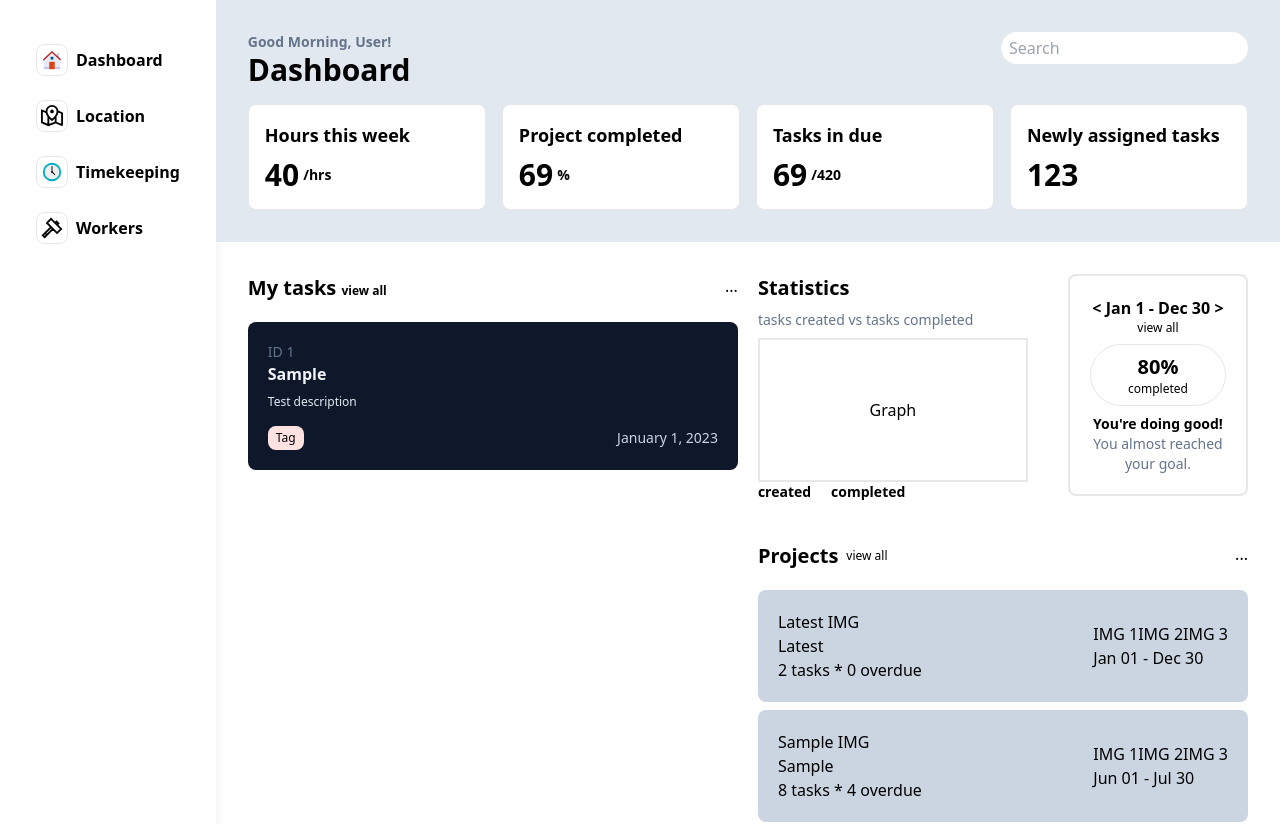
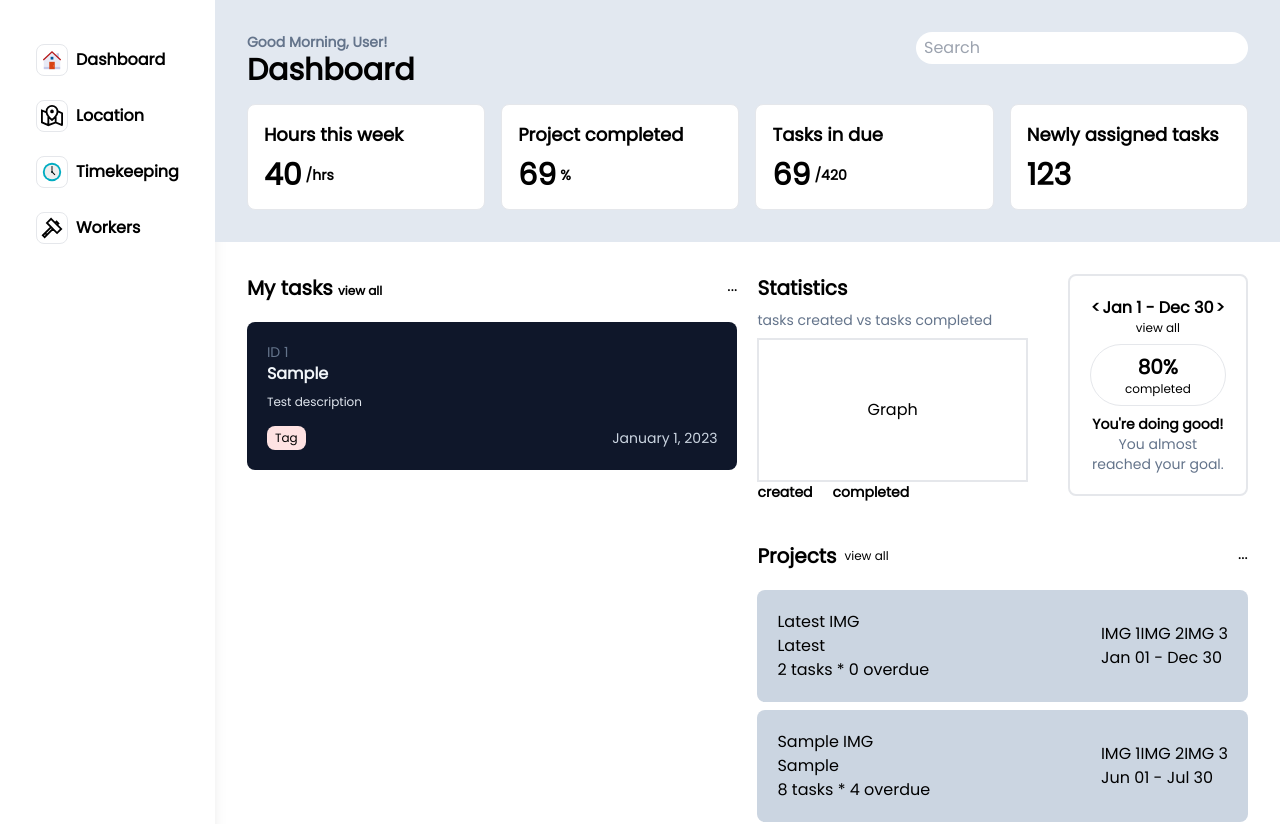
Before and after one commit to joeseffdl/Thesis, a Next.js app: page / in a window 1280 px wide. Shown: the top 824 px of the page. Built offline with nearby package versions, Linux system fonts and the light colour scheme.

Commit message:
Applied next/font, to fix orientation

```diff
--- a/app/layout.tsx
+++ b/app/layout.tsx
@@ -1,5 +1,13 @@
 import { Navigation } from "./components"
 import "./globals.css"
+import { Poppins, Montserrat } from "next/font/google"
+
+const poppins = Poppins({
+  weight: ["400"],
+  subsets: ["latin"],
+  variable: "--font-poppins",
+  fallback: ["system-ui", "arial"],
+})
 
 export const metadata = {
   title: "Smart Hard Hat System",
@@ -14,7 +22,9 @@ export default function RootLayout({
   return (
     <html lang="en">
       <head />
-      <body className="flex">
+      <body
+        className={`flex ${poppins.variable} font-poppins`}
+      >
         <Navigation />
         {children}
       </body>
--- a/tailwind.config.js
+++ b/tailwind.config.js
@@ -1,16 +1,20 @@
 /** @type {import('tailwindcss').Config} */
 module.exports = {
   content: [
-    './pages/**/*.{js,ts,jsx,tsx,mdx}',
-    './components/**/*.{js,ts,jsx,tsx,mdx}',
-    './app/**/*.{js,ts,jsx,tsx,mdx}',
+    "./pages/**/*.{js,ts,jsx,tsx,mdx}",
+    "./components/**/*.{js,ts,jsx,tsx,mdx}",
+    "./app/**/*.{js,ts,jsx,tsx,mdx}",
   ],
   theme: {
     extend: {
       backgroundImage: {
-        'gradient-radial': 'radial-gradient(var(--tw-gradient-stops))',
-        'gradient-conic':
-          'conic-gradient(from 180deg at 50% 50%, var(--tw-gradient-stops))',
+        "gradient-radial": "radial-gradient(var(--tw-gradient-stops))",
+        "gradient-conic":
+          "conic-gradient(from 180deg at 50% 50%, var(--tw-gradient-stops))",
+      },
+      fontFamily: {
+        poppins: ["var(--font-poppins)"],
+        montserrat: ["var(-font-montserrat)"],
       },
     },
   },
```
